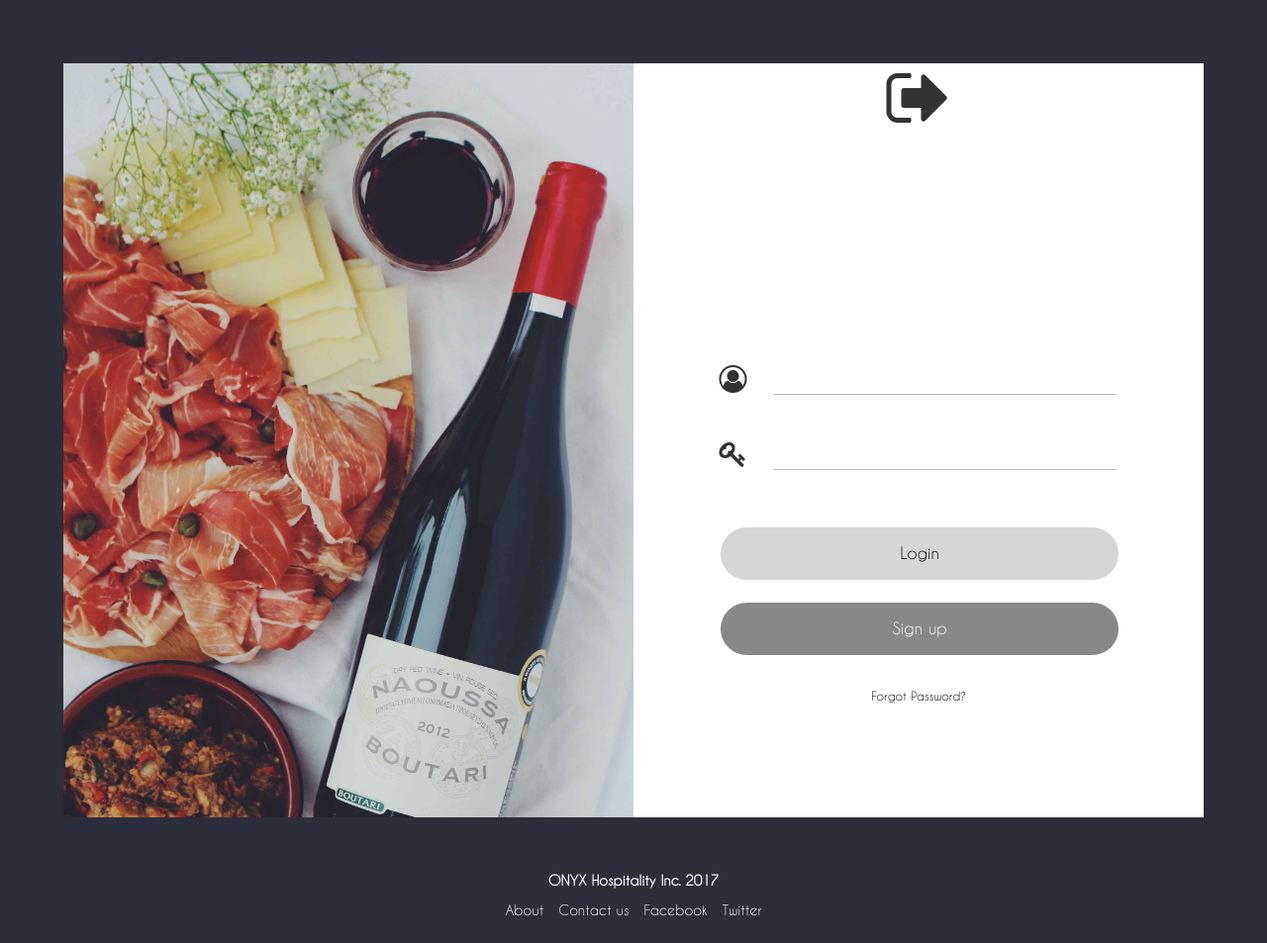
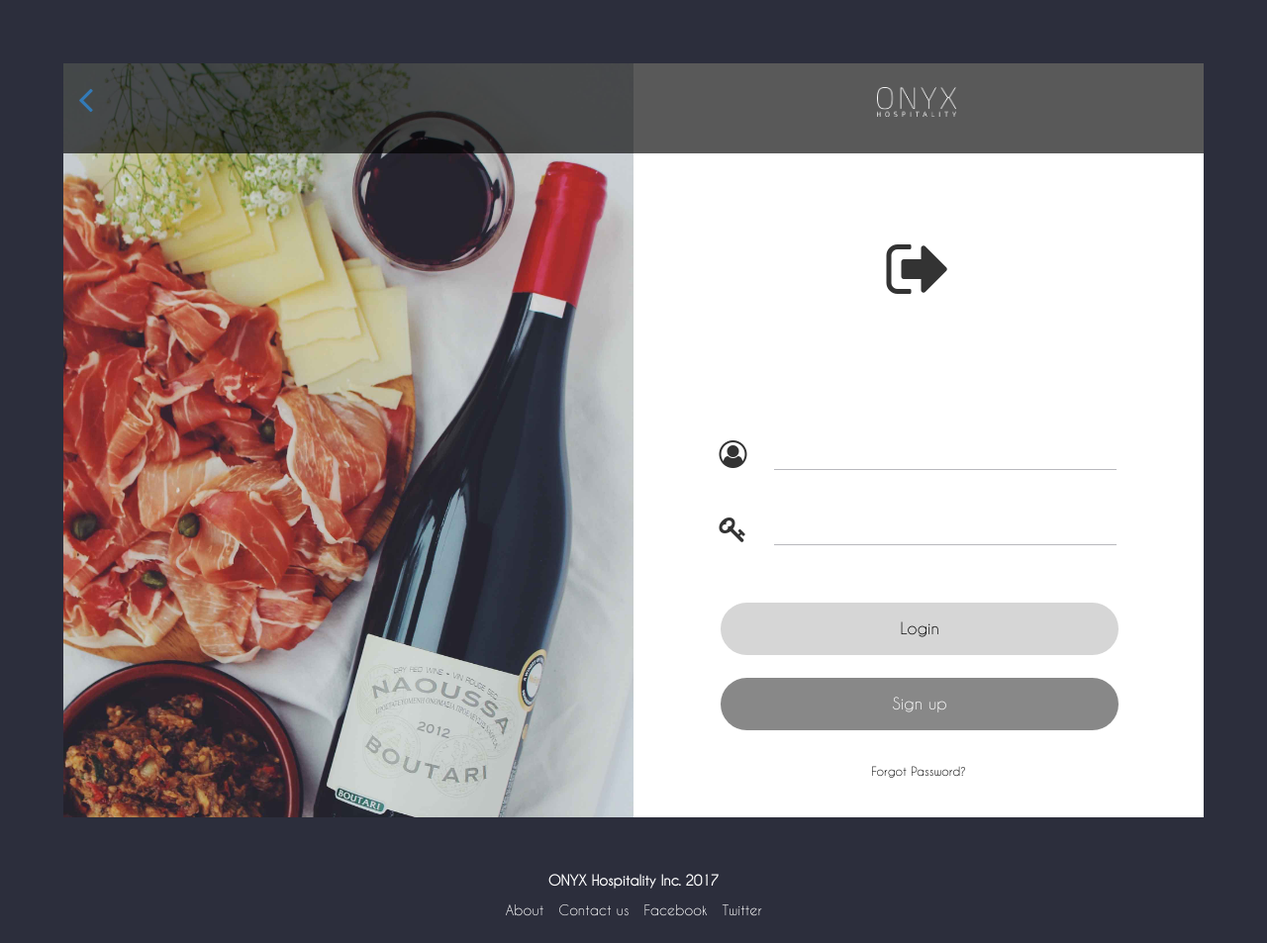
Before and after one commit to nHiRanZ/onyx-hospitality, a PHP site: page /login.php in a window 1280 px wide. Shown: the whole page at 99% size. Run offline with PHP 8.4, Linux system fonts and the light colour scheme.

Commit message:
top overlay highlight added to login

```diff
--- a/css/style.css
+++ b/css/style.css
@@ -178,3 +178,18 @@ a:hover, a:focus {
 
     text-decoration: none;
 }
+
+.highlight {
+    background-color: rgba(0,0,0,0.65);
+    position: absolute;
+    height: 12%;
+    width: 100%;
+    font-family: Verdana, Geneva, sans-serif;
+    color: #FFF;
+    top: 0;
+    z-index: 1;
+}
+
+.icon{
+    margin-top: 30%;
+}
--- a/login.php
+++ b/login.php
@@ -18,13 +18,26 @@
 
 <div class="page-image-area">
     <img src="img/login/login-background.jpg"style="width: 100%;">
+    <div class="highlight">
+        <a href="index.php"><i class="fa fa-angle-left fa-3x" style="margin: 15px 15px; "></i></a>
+    </div>
 </div>
 <center></center>
 <div class="page-content-area">
+    <div class="highlight">
+        <center><a href="index.php"><img src="img/logo/onyx-hospitality-logo-white.png" alt="Logo" style="width: 80px; margin: 24px 10px 20px 5px;"></a></center>
+    </div>
     <div class="main-block">
         <div class="row">
             <div class="col-sm-12">
-                <center><i class="fa fa-sign-out fa-5x"></i></center>
+                <center><i class="fa fa-sign-out fa-5x icon"></i></center>
+            </div>
+        </div>
+    </div>
+    <div class="sub-block">
+        <div class="row">
+            <div class="col-sm-12">
+
             </div>
         </div>
     </div>
```
